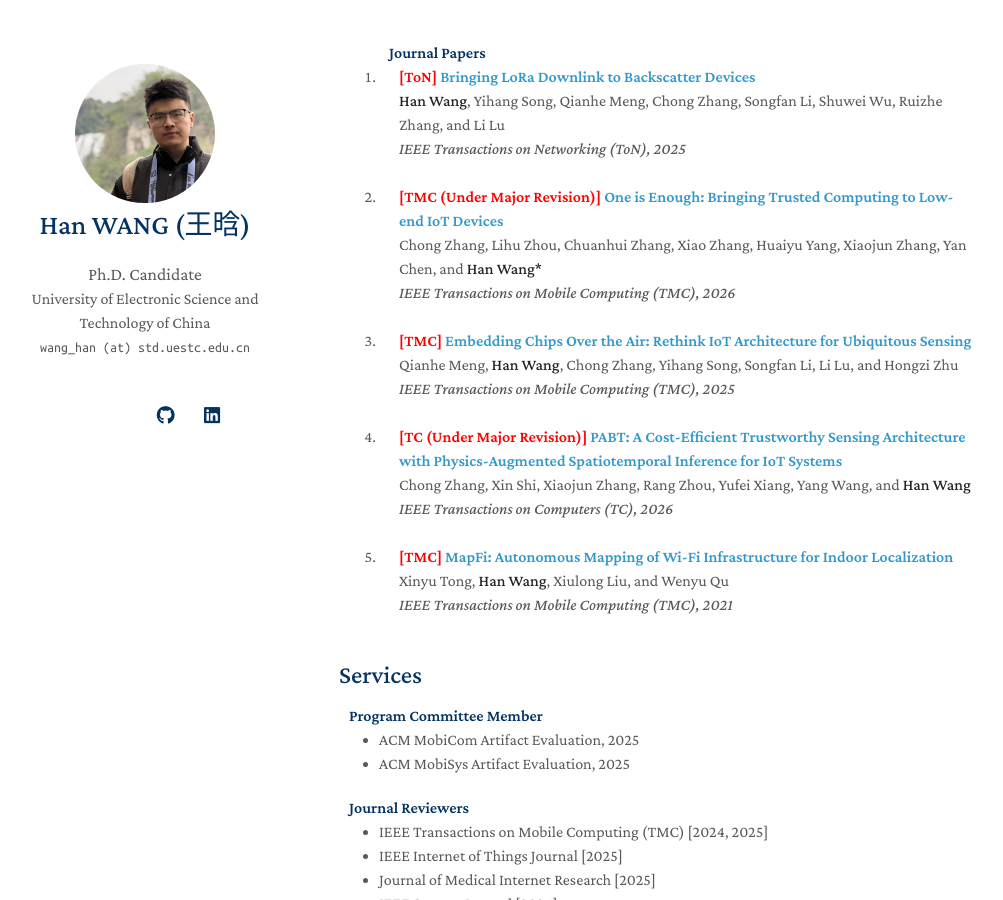
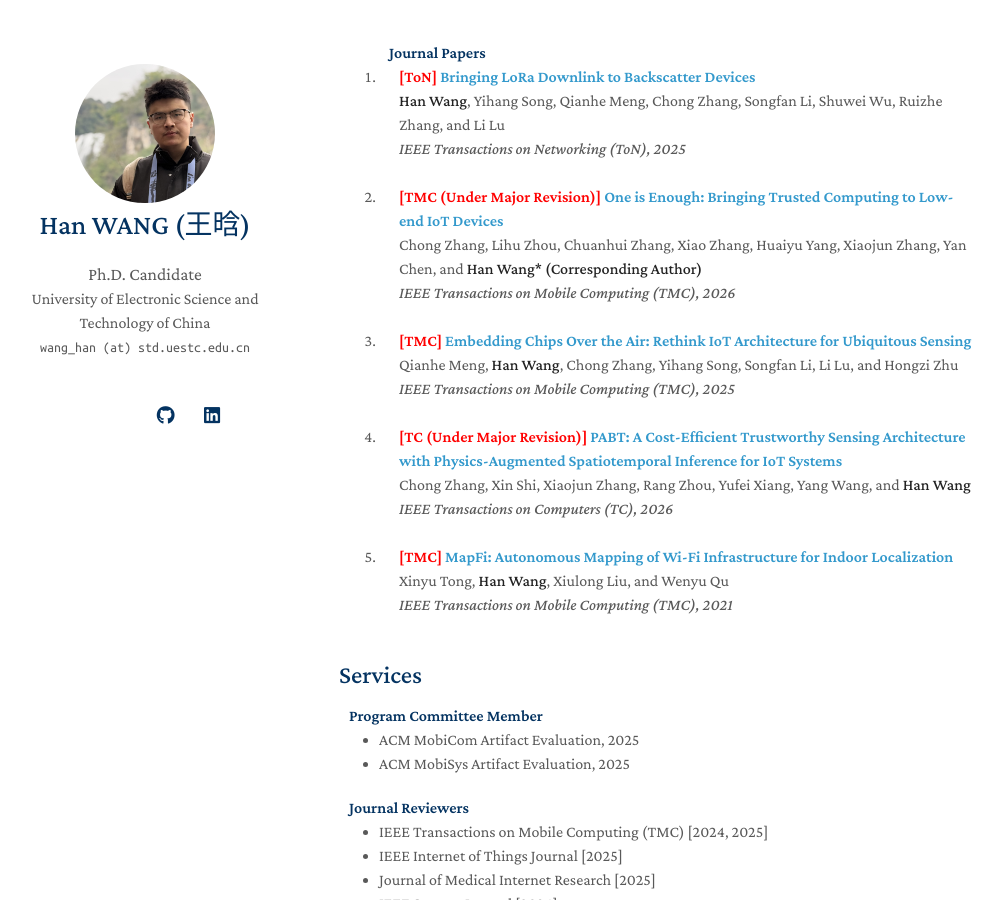
Before and after one commit to hwang620/hwang620.github.io, a Jekyll site: the page built from index.md, in a window 1280 px wide and 900 px high, scrolled down 1683 px. Shown: the whole window, without its empty margins (131-1134 px from the left). Built offline with Jekyll 4.4.1, drawn with Linux system fonts in a browser that asks for light colours; a style sheet for code colours, icons or effects is not loaded; our own code applies the rules of GitHub Pages for plain Markdown files.

Commit message:
Update publications_journal.yml

```diff
--- a/_data/publications_journal.yml
+++ b/_data/publications_journal.yml
@@ -10,7 +10,7 @@ main:
     conference: IEEE Transactions on Networking (ToN), 2025
 
   - title: "One is Enough: Bringing Trusted Computing to Low-end IoT Devices"
-    authors: 	Chong Zhang, Lihu Zhou, Chuanhui Zhang, Xiao Zhang, Huaiyu Yang, Xiaojun Zhang, Yan Chen, and <strong>Han Wang*</strong>
+    authors: 	Chong Zhang, Lihu Zhou, Chuanhui Zhang, Xiao Zhang, Huaiyu Yang, Xiaojun Zhang, Yan Chen, and <strong>Han Wang* (Corresponding Author)</strong>
     conference_short: TMC (Under Major Revision)
     conference: IEEE Transactions on Mobile Computing (TMC), 2026
 
```
